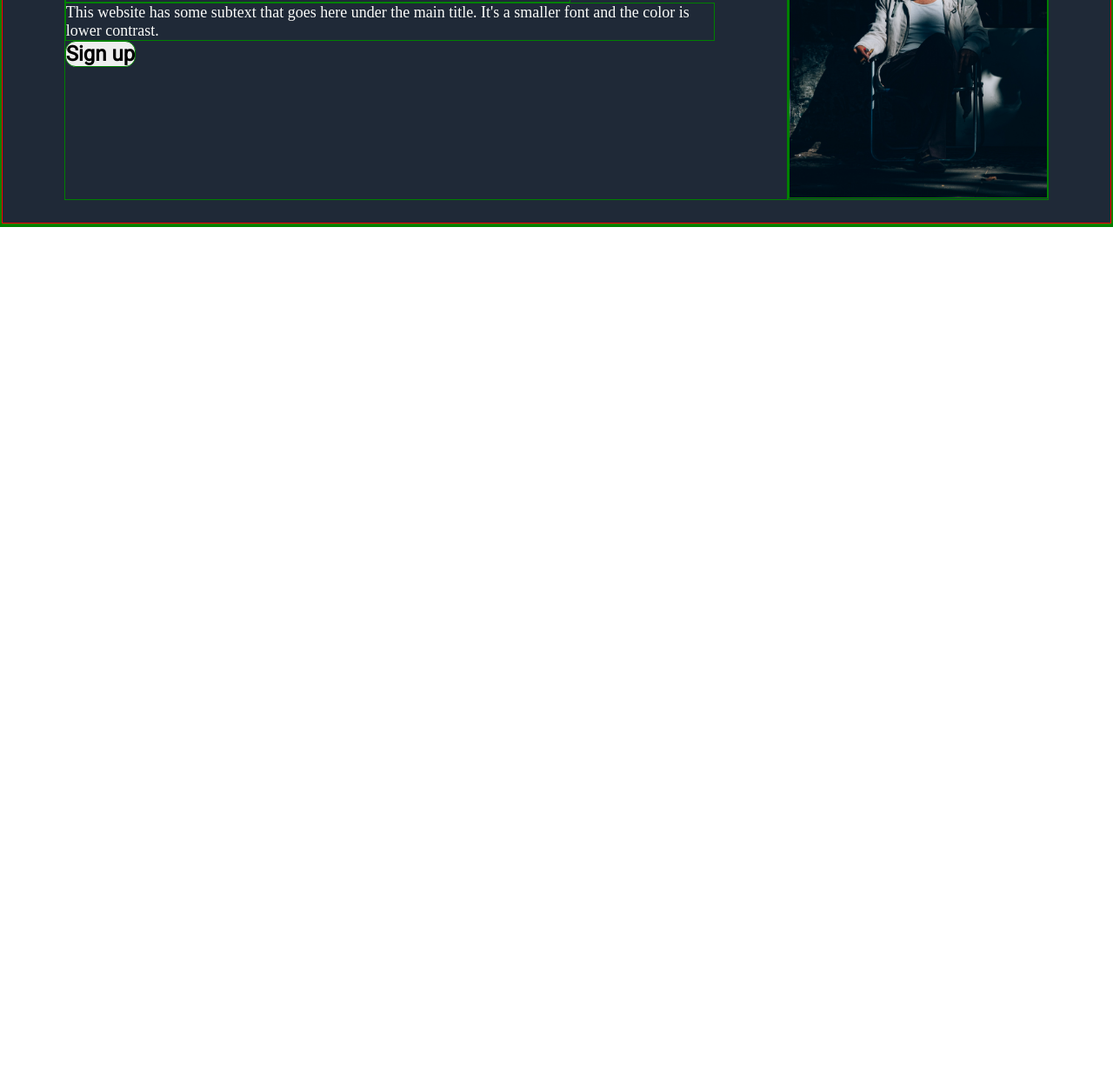
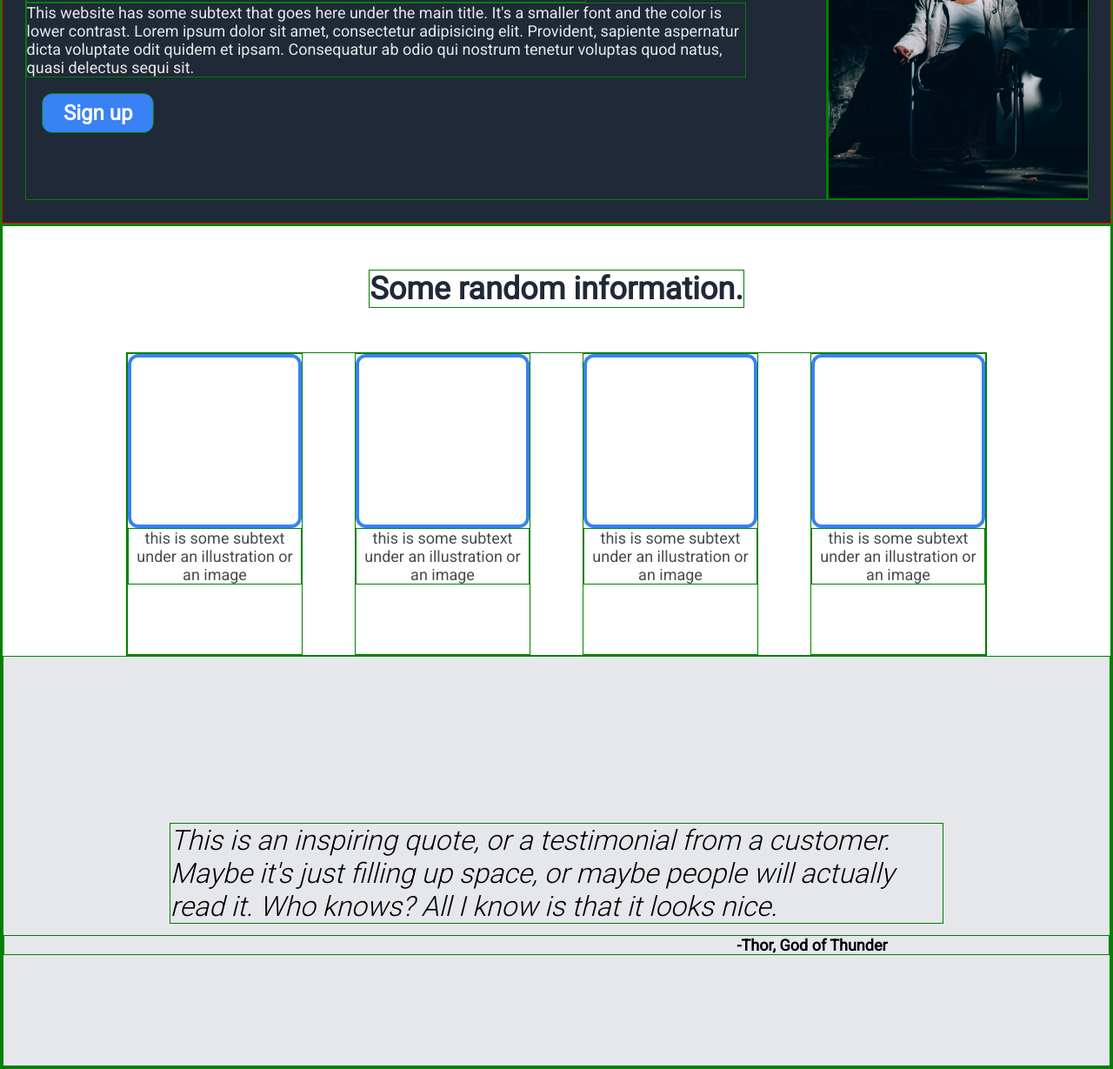
Before and after one commit to AdiP1353/OdinProjectWebsite1, a plain HTML site: page index.html in a window 1280 px wide. Shown: the part 251-1480 px from the top of the page at 87% size. Before the commit the page ends 800 px from the top, so only its background shows below. Drawn offline with Linux system fonts and the light colour scheme.

Commit message:
Added small image and quote section

```diff
--- a/index.html
+++ b/index.html
@@ -27,7 +27,8 @@
 
         <div class="text-and-sign-up">
             <h1>This website is awesome</h1>
-            <p>This website has some subtext that goes here under the main title. It's a smaller font and the color is lower contrast.</p>
+            <p>This website has some subtext that goes here under the main title. It's a smaller font and the color is lower contrast. Lorem ipsum dolor sit amet, consectetur adipisicing elit. Provident, sapiente aspernatur dicta voluptate odit quidem et ipsam. Consequatur ab odio qui nostrum tenetur voluptas quod natus, quasi delectus sequi sit.
+            </p>
             <button>Sign up</button>
         </div>
 
@@ -38,5 +39,35 @@
         <h4>Header Logo</h4>
     </div>
 
+    <div class="small-pictures-section">
+
+        <h2>Some random information.</h2>
+
+        <div class="boxes">
+            <div class="box">
+                <div class="actual-box"></div>
+                <p class="box-text">this is some subtext under an illustration or an image</p>
+            </div>
+            <div class="box">
+                <div class="actual-box"></div>
+                <p class="box-text">this is some subtext under an illustration or an image</p>
+            </div>
+            <div class="box">
+                <div class="actual-box"></div>
+                <p class="box-text">this is some subtext under an illustration or an image</p>
+            </div>
+            <div class="box">
+                <div class="actual-box"></div>
+                <p class="box-text">this is some subtext under an illustration or an image</p>
+            </div>
+        </div>
+
+    <div class="quotes">
+
+        <h1>This is an inspiring quote, or a testimonial from a customer. Maybe it's just filling up space, or maybe people will actually read it. Who knows? All I know is that it looks nice.</h1>
+        <p>-Thor, God of Thunder</p>
+    </div>
+
+    </div>
 </body>
 </html>
--- a/style.css
+++ b/style.css
@@ -3,6 +3,7 @@
     margin: 0;
     padding: 0;
     border: 1px solid green;
+    font-family: "Roboto", sans-serif;
 }
 
 /*Navigation Bar Styles*/
@@ -59,7 +60,7 @@ display: flex;
 }
 
 
-
+/*Dark Blue Bit*/
 .dark-blue-bit {
 
     display: flex;
@@ -78,8 +79,8 @@ display: flex;
 
 .dark-blue-bit .image img {
 
+    min-width: 100%;
     max-height: 100%;
-    max-width: 100%;
 
 }
 
@@ -98,8 +99,10 @@ display: flex;
 .text-and-sign-up p {
 
     font-size: 18px;
-    color: #f9faf8;
+    color: #e5e7eb;
     margin-right: 10%;
+    display: flex;
+
 
 }
 
@@ -109,5 +112,89 @@ display: flex;
     font-size: 24px;
     font-family: "Roboto", sans-serif;
     font-weight: 800;
+    margin: 2%;
+    background-color: #3882f6;
+    padding: 8px 24px 8px 24px;
+    color: #f9faf8;
+
 
 }
+
+
+/*Small Pictures Section*/
+.small-pictures-section {
+
+    display: flex;
+    flex-direction: column;
+    align-items: center;
+    justify-content: center;
+
+}
+
+.small-pictures-section h2 {
+
+    text-align: center;
+    font-size: 36px;
+    color: #1f2937;
+    font-weight: 1600;
+    margin: 4%;
+
+
+}
+
+.boxes {
+
+    display: flex;
+    flex-direction: row;
+    gap: 60px;
+
+}
+
+.boxes .actual-box  {
+
+    width: 200px;
+    height: 200px;
+    border: 4px solid #3882f6;
+    border-radius: 12px;
+
+
+}
+
+.boxes p {
+
+    font-size:18px;
+    color: #4b4b4b;
+    text-align: center;
+    margin-bottom: 40%;
+    width: 200px;
+
+
+}
+
+/*Quote Section*/
+.quotes {
+
+    height: 50%;
+    width: 100%;
+    display: flex;
+    flex-direction: column ;
+    background-color: #e5e7eb;
+
+}
+
+.quotes h1 {
+
+    font-weight: 300;
+    font-style: italic;
+    margin: 15% 15% auto 15%;
+}
+
+.quotes p {
+
+    text-align: right;
+    padding-right: 20%;
+    margin-top: 1% ;
+    font-weight: 800;
+    font-size: 18px;
+    margin-bottom:  10%; ;
+}
```
